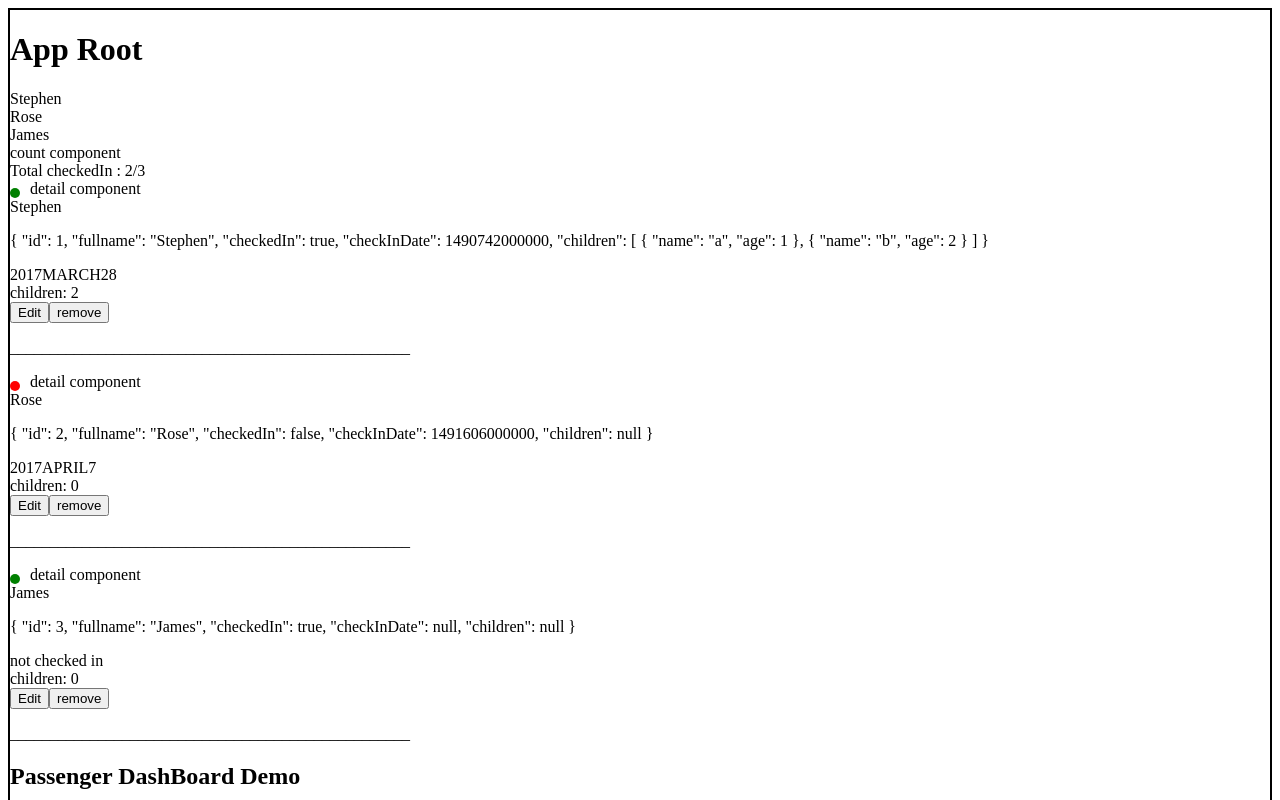
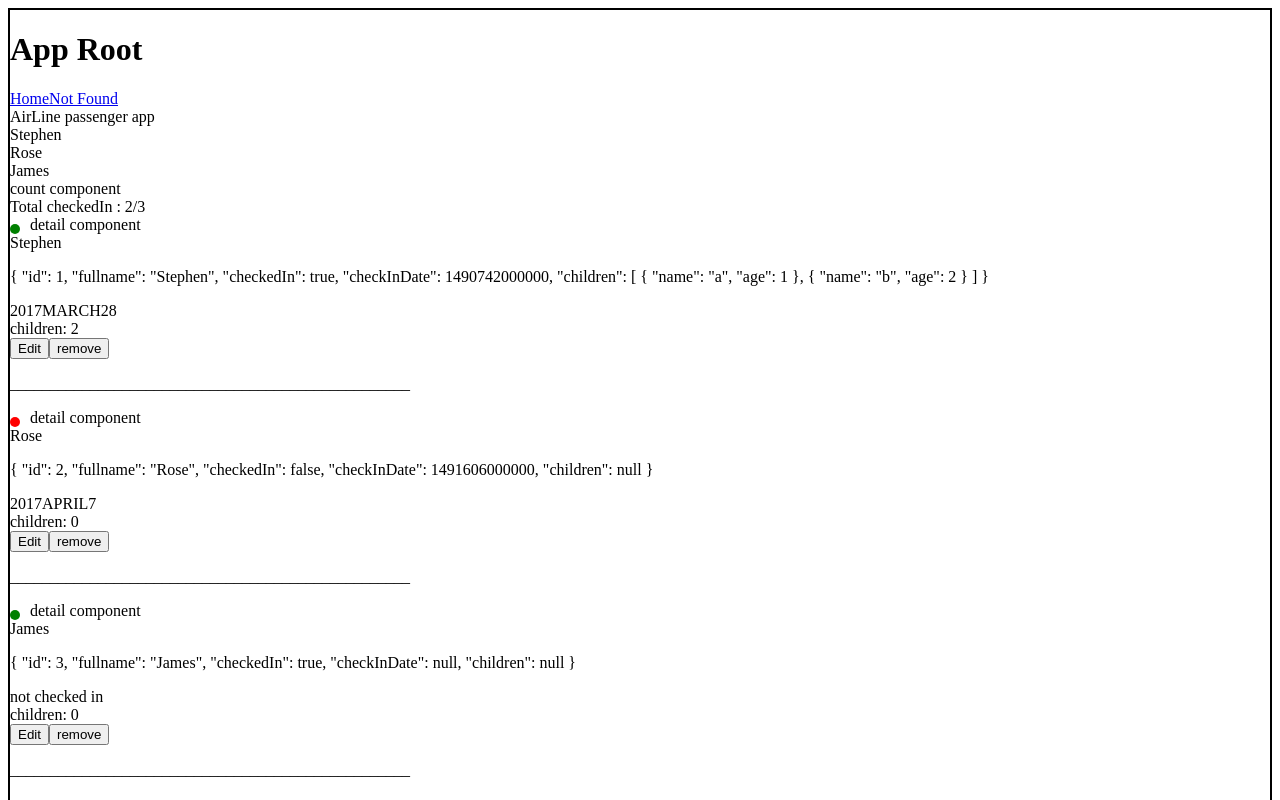
Before and after one commit to The1024thmember/AngularTutorial, an Angular app: page / in a window 1280 px wide. Shown: the top 800 px of the page. Built offline with nearby package versions, Linux system fonts and the light colour scheme.

Commit message:
added routerLInk

```diff
--- a/src/app/app.component.ts
+++ b/src/app/app.component.ts
@@ -6,6 +6,9 @@ import { Component, ɵflushModuleScopingQueueAsMuchAsPossible } from "@angular/c
   template:`
     <div class="app-root">
         <h1>App Root</h1>
+        <a routerLink="/">Home</a>
+        <a routerLink="something">Not Found</a>
+        <router-outlet></router-outlet>
         <passenger-dashboards></passenger-dashboards>
     </div>
   `
--- /dev/null
+++ b/src/app/home.component.ts
@@ -0,0 +1,14 @@
+import { Component, Input } from "@angular/core";
+
+
+@Component({
+    selector:"app-home",
+    template:`
+        <div class="app-nav">
+            AirLine passenger app
+        </div>
+    `
+})
+export class HomeComponent{
+
+}
--- /dev/null
+++ b/src/app/notfound.component.ts
@@ -0,0 +1,14 @@
+import { Component, Input } from "@angular/core";
+
+
+@Component({
+    selector:"app-notFound",
+    template:`
+        <div class="app-nav">
+            Cannot find the page!
+        </div>
+    `
+})
+export class NotFoundComponent{
+
+}
```
Also changed, not shown: src/app/app.module.ts (+12 -1 lines).
